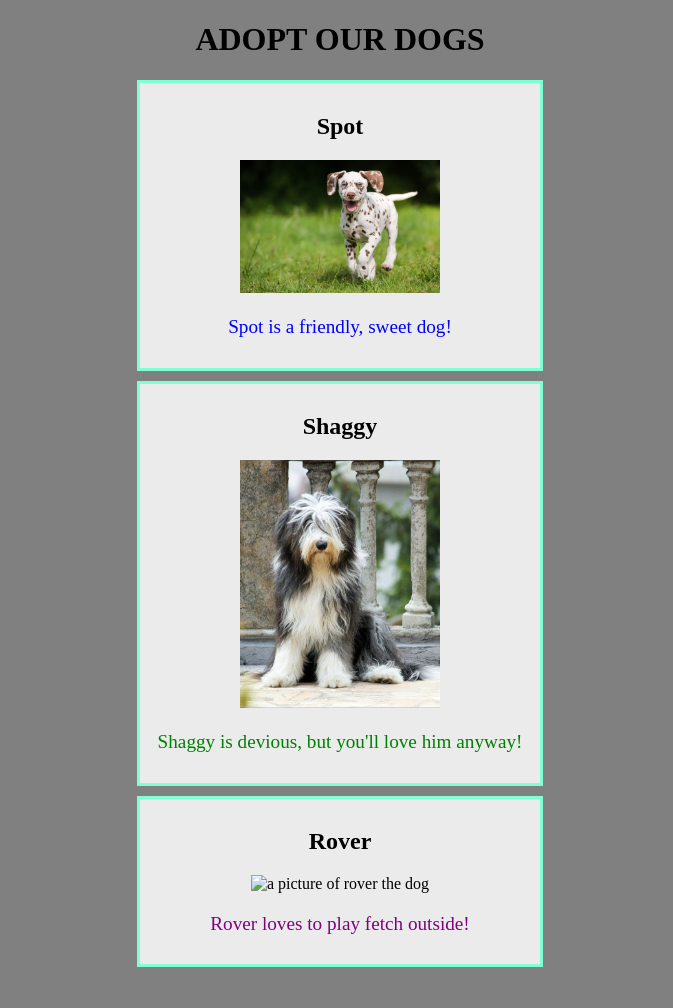
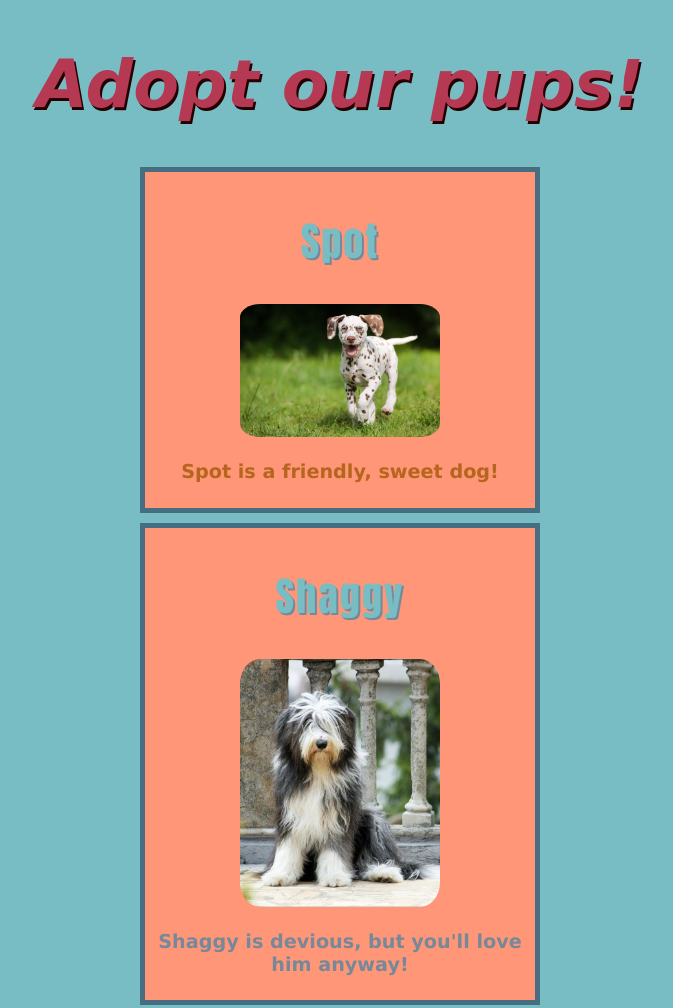
Before and after one commit to ayohana/animal-shelter, a plain HTML site: page index.html in a window 1280 px wide. Shown: the top 1008 px of the page, without its empty margins (300-973 px from the left). Before the commit the page ends 977 px from the top, so only its background shows below. Drawn offline with Linux system fonts and the light colour scheme.

Commit message:
Add styles on profile hover

```diff
--- a/css/styles.css
+++ b/css/styles.css
@@ -1,40 +1,66 @@
 body {
-  background-color: grey;
+  background-color: #78BCC4;
 }
 
-img {
-  width: 200px;
+h1 {
+  text-align: center;
+  color: #B53953;
+  text-shadow: 2px 3px #240000;
+  font-family: cursive;
+  font-size: 50pt;
+  font-style: italic;
+}
+
+h2 {
+  font-family: Impact, Haettenschweiler, 'Arial Narrow Bold', sans-serif;
+  font-size: 30pt;
+  color: #78BCC4;
+  text-shadow: 2px 2px lightslategray;
+  letter-spacing: 2px;
 }
 
 p {
   font-size: 1.2em;
+  font-weight: bold;
+  font-family: 'Lucida Sans', 'Lucida Sans Regular', 'Lucida Grande', 'Lucida Sans Unicode', Geneva, Verdana, sans-serif;
 }
 
 .container .profile:nth-child(1) p {
-  color: blue;
+  color: #B5651D;
 }
 
 .container .profile:nth-child(2) p {
-  color: green;
+  color: lightslategray;
 }
 
 .container .profile:nth-child(3) p {
-  color: purple;
+  color: brown;
 }
 
 .profile {
   width: 30%;
   min-width: 300px;
-  border: 3px aquamarine solid;
+  border: 5px #466E82 solid;
   text-align: center;
-  padding: 10px;
+  padding: 5px;
   margin: 10px;
-  background-color: #ebebeb;
+  background-color: #FE9677;
 }
 
-h1 {
-  text-align: center;
+.profile:hover {
+  background-color: #B53953;
 }
+
+.profile:hover p.hover {
+  color: #240000;
+}
+
+img {
+  width: 200px;
+  border-radius: 10%;
+}
+
+
 
 @media all and (min-width: 1400px) {
   .profile {
--- a/index.html
+++ b/index.html
@@ -5,23 +5,23 @@
     <title>Animal Shelter</title>
   </head>
   <body>
-    <h1>ADOPT OUR DOGS</h1>
+    <h1>Adopt our pups!</h1>
 
     <div class="container">
       <div class="profile">
           <h2>Spot</h2>
           <img src="img/spot.jpg" alt="a picture of spot the dog">
-          <p>Spot is a friendly, sweet dog!</p>
+          <p class="hover">Spot is a friendly, sweet dog!</p>
         </div>
         <div class="profile">
           <h2>Shaggy</h2>
           <img src="img/shaggy.jpg" alt="a picture of shaggy the dog">
-          <p>Shaggy is devious, but you'll love him anyway!</p>
+          <p class="hover">Shaggy is devious, but you'll love him anyway!</p>
         </div>
         <div class="profile">
           <h2>Rover</h2>
           <img src="img/rover.jpg" alt="a picture of rover the dog">
-          <p>Rover loves to play fetch outside!</p>
+          <p class="hover">Rover loves to play fetch outside!</p>
         </div>
     </div>
 
```
